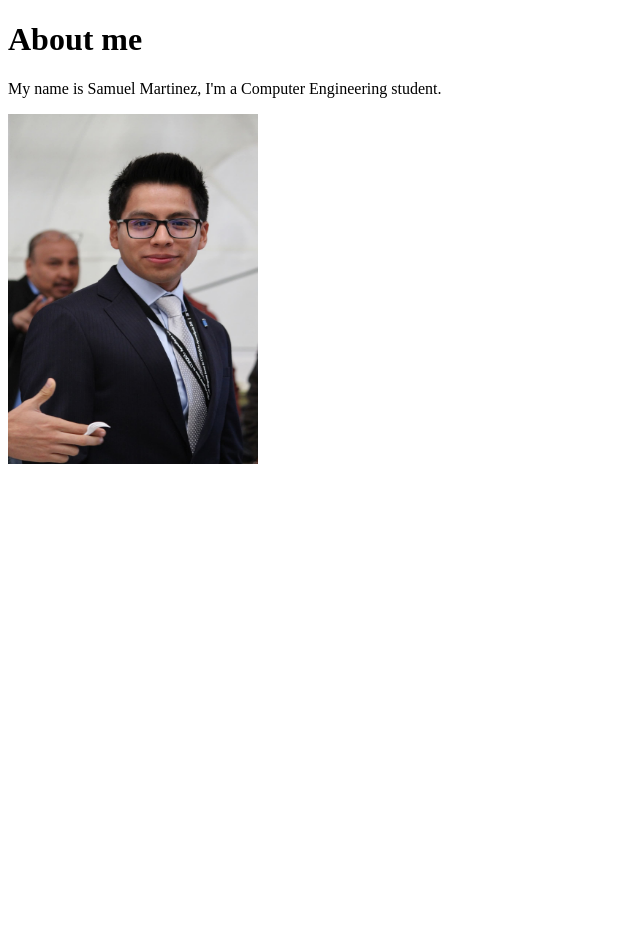
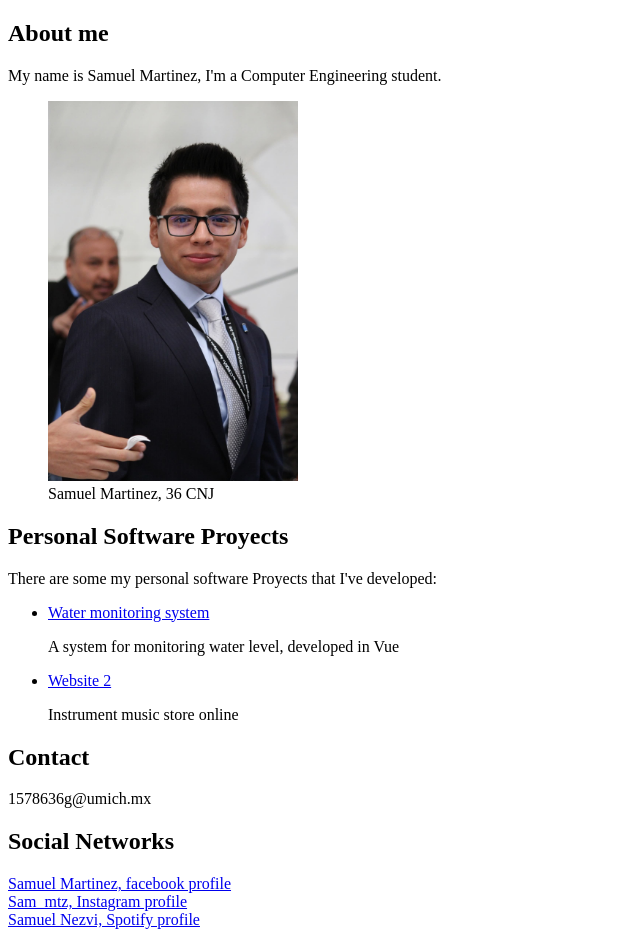
Before and after one commit to samtzvilla/personal_site, a Vue app: page / in a window 1280 px wide. Shown: the top 952 px of the page, without its empty margins (0-640 px from the left). Before the commit the page ends 800 px from the top, so only its background shows below. Built offline with nearby package versions, Linux system fonts and the light colour scheme.

Commit message:
Se incorporó la inclusión de etiquetas de HTML semántico, que evidencian el contenido del sitio, para el programador y el navegador, el navegador puede hacer optimizaciones para mostrar el contenido eficientemente

```diff
--- a/index.html
+++ b/index.html
@@ -1,5 +1,5 @@
 <!DOCTYPE html>
-<html lang="">
+<html lang="es">
   <head>
     <meta charset="UTF-8">
     <link rel="icon" href="./src/resources/sam_logo.png">
@@ -10,5 +10,10 @@
     <div id="app"></div>
     <script type="module" src="/src/main.js"></script>
   </body>
+  <br>
+  <footer>
+    <hr>
+    <b>      Samuel Martinez - 19 agosto 2025      </b>
+  </footer>
 
 </html>
--- a/src/home_page.vue
+++ b/src/home_page.vue
@@ -30,15 +30,55 @@ export default
 
 <template>
   <!--Etiquetas estructurales (header, nav, main, section, article, footer)-->
+  <section>
   <h1>About me</h1>
   <p>My name is Samuel Martinez, I'm a Computer Engineering student.</p>
-  <img alt="me" src="./resources/yo.jpeg" id="my_photo">
+  </section>
+
+
+  <figure>
+    <img alt="me" src="./resources/yo.jpeg" id="my_photo">
+    <figcaption>Samuel Martinez, 36 CNJ</figcaption>
+  </figure>
+
+  <section>
+    <h2>Personal Software Proyects</h2>
+    <p>There are some my personal software Proyects that I've developed:</p>
+
+  <ul>
+    <article>
+      <li><a href="#">Water monitoring system</a></li>
+      <p>A system for monitoring water level, developed in Vue</p>
+    </article>
+
+    <article>
+      <li><a href="#">Website 2</a></li>
+      <p>Instrument music store online</p>
+    </article>
+  </ul>
+
+  </section>
+
+  <section>
+    <h2>Contact</h2>
+    <p>1578636g@umich.mx</p>
+  </section>
+
+  <section>
+    <h2>Social Networks</h2>
+    <nav>
+      <a href="#">Samuel Martinez, facebook profile<br></a>
+      <a href="#">Sam_mtz, Instagram profile<br></a>
+      <a href="#">Samuel Nezvi, Spotify profile<br></br></a>
+    </nav>
+  </section>
+
 </template>
 
 <style>
 #my_photo
 {
-  height:350px;
+  height:380px;
   width: 250px;
 }
 </style>
```
